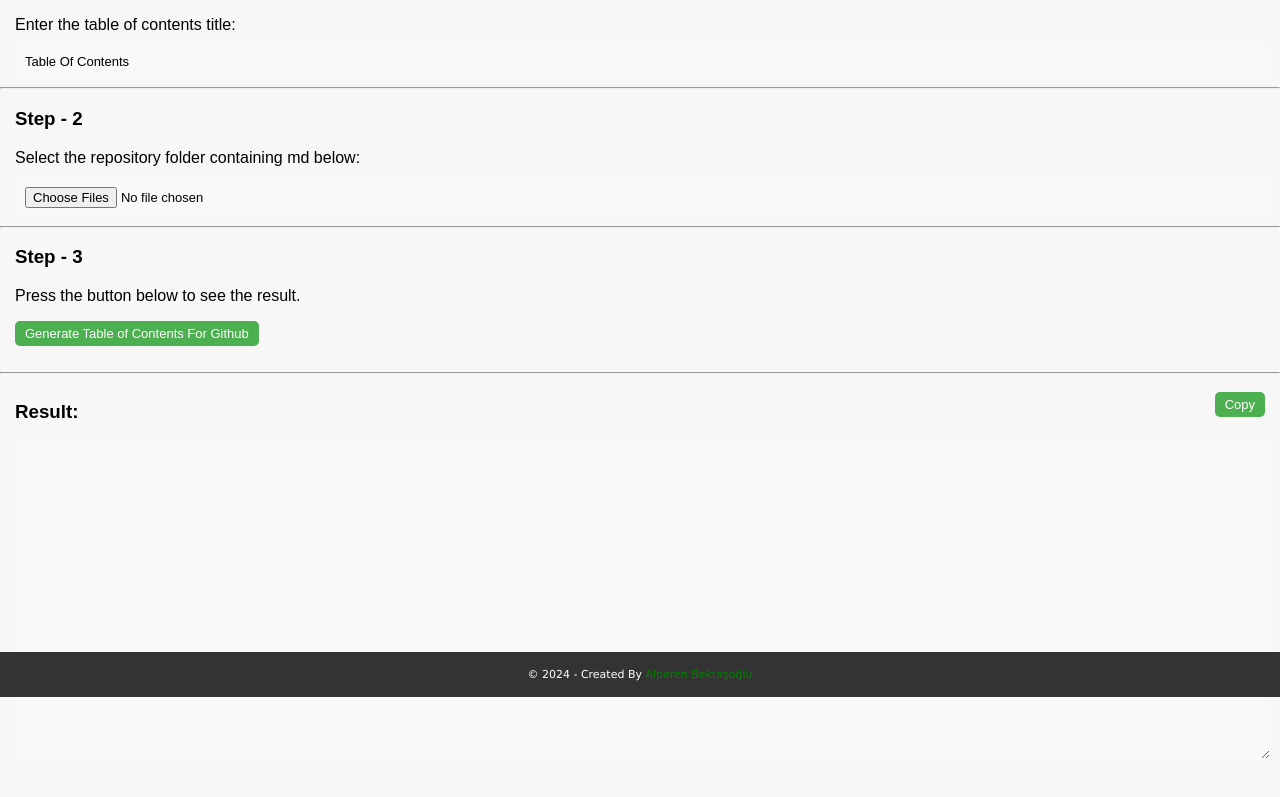
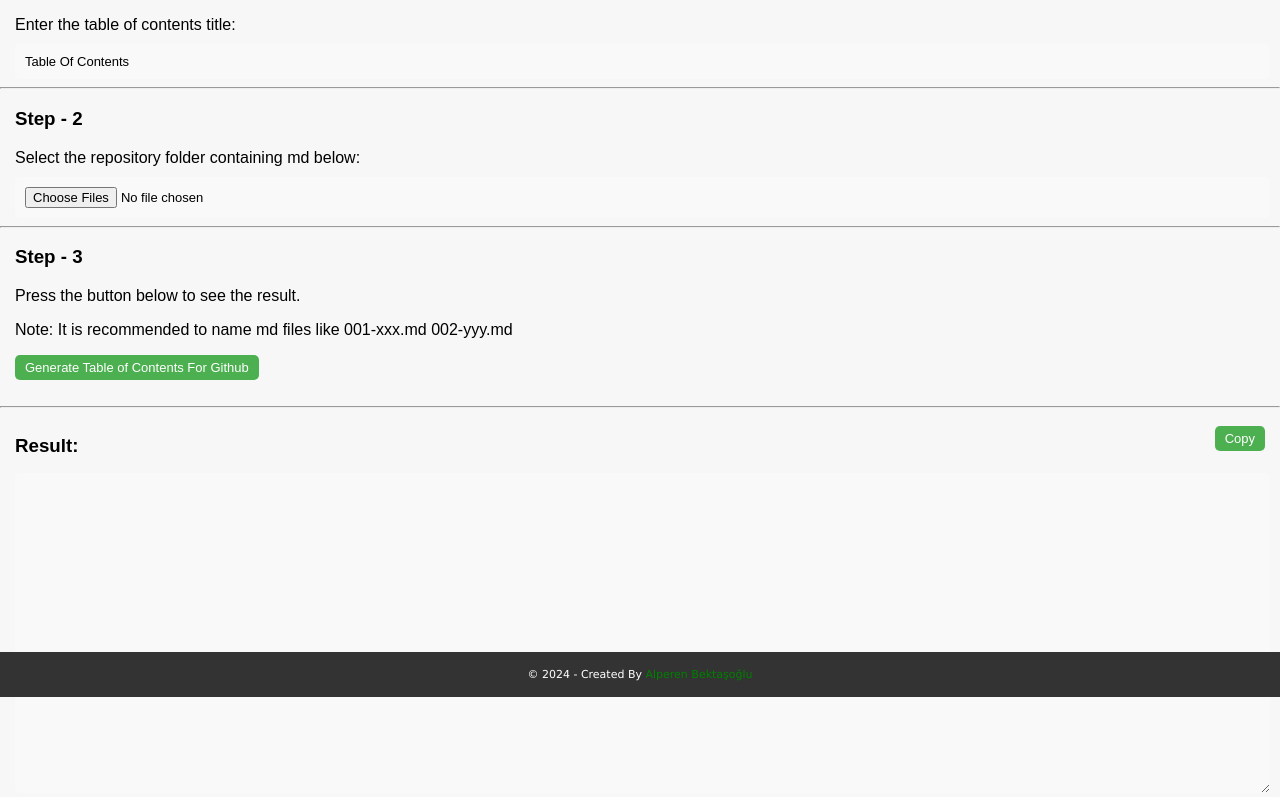
Before and after one commit to AlperenBektasoglu/TOC_Github_Generator, a plain HTML site: page index.html in a window 1280 px wide. Shown: the part 103-900 px from the top of the page. Before the commit the page ends 866 px from the top, so only its background shows below. Drawn offline with Linux system fonts and the light colour scheme.

Commit message:
update index.html

```diff
--- a/index.html
+++ b/index.html
@@ -147,6 +147,7 @@
 
     <h3 style="margin-left: 15px">Step - 3</h3>
     <p style="margin-left: 15px"> Press the button below to see the result.</p>
+    <p style="margin-left: 15px"> Note: It is recommended to name md files like 001-xxx.md 002-yyy.md</p>
     <button onclick="generateTableOfContents()" style="margin-left: 15px">Generate Table of Contents For Github</button><br /><br />
     <hr />
 
@@ -220,7 +221,6 @@
         });
     }
 
-    // DENEME
     function generateTableOfContentsFromMarkdown(markdown, fileName) {
       const regex = /^(#+)\s+(.+)/gm;
       let toc = "";
```
Lines whose indentation alone changed are shown as unchanged.
